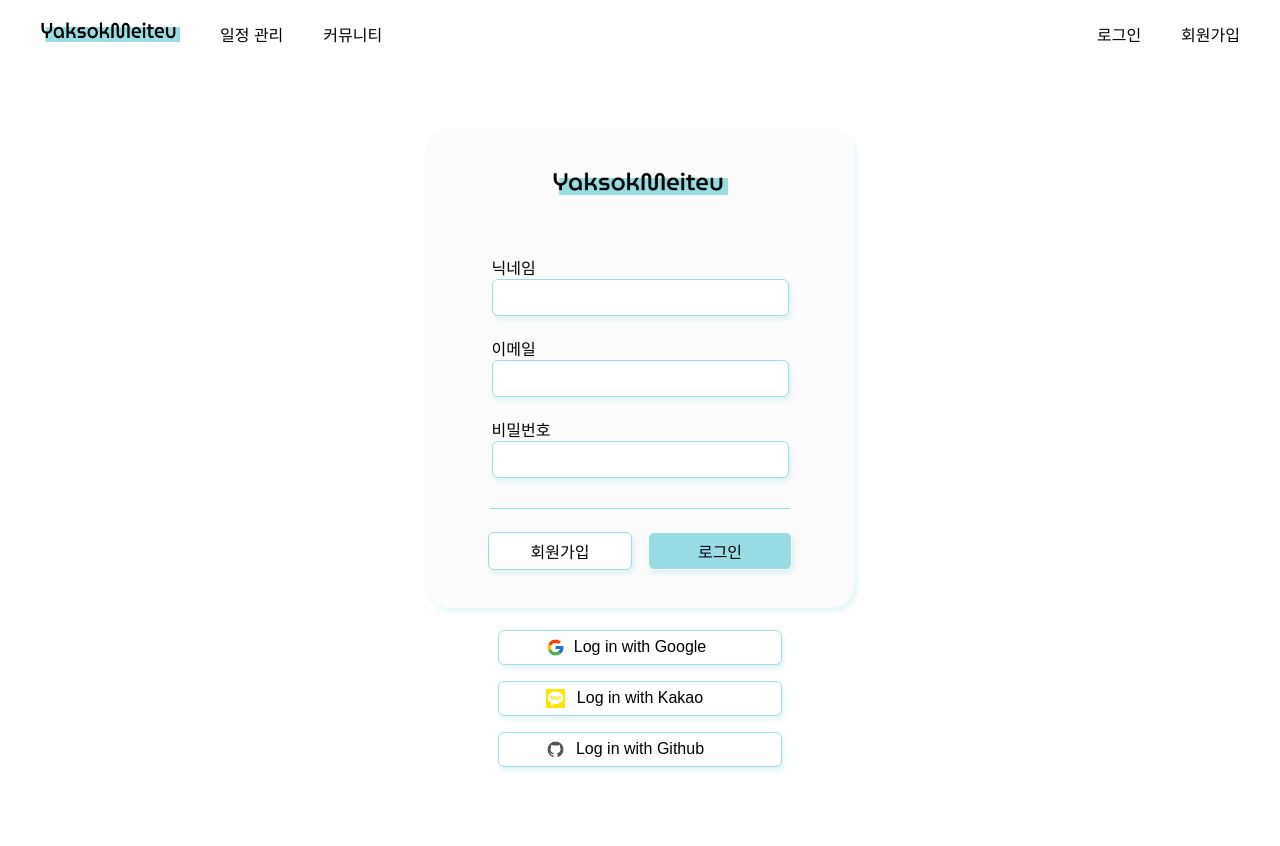
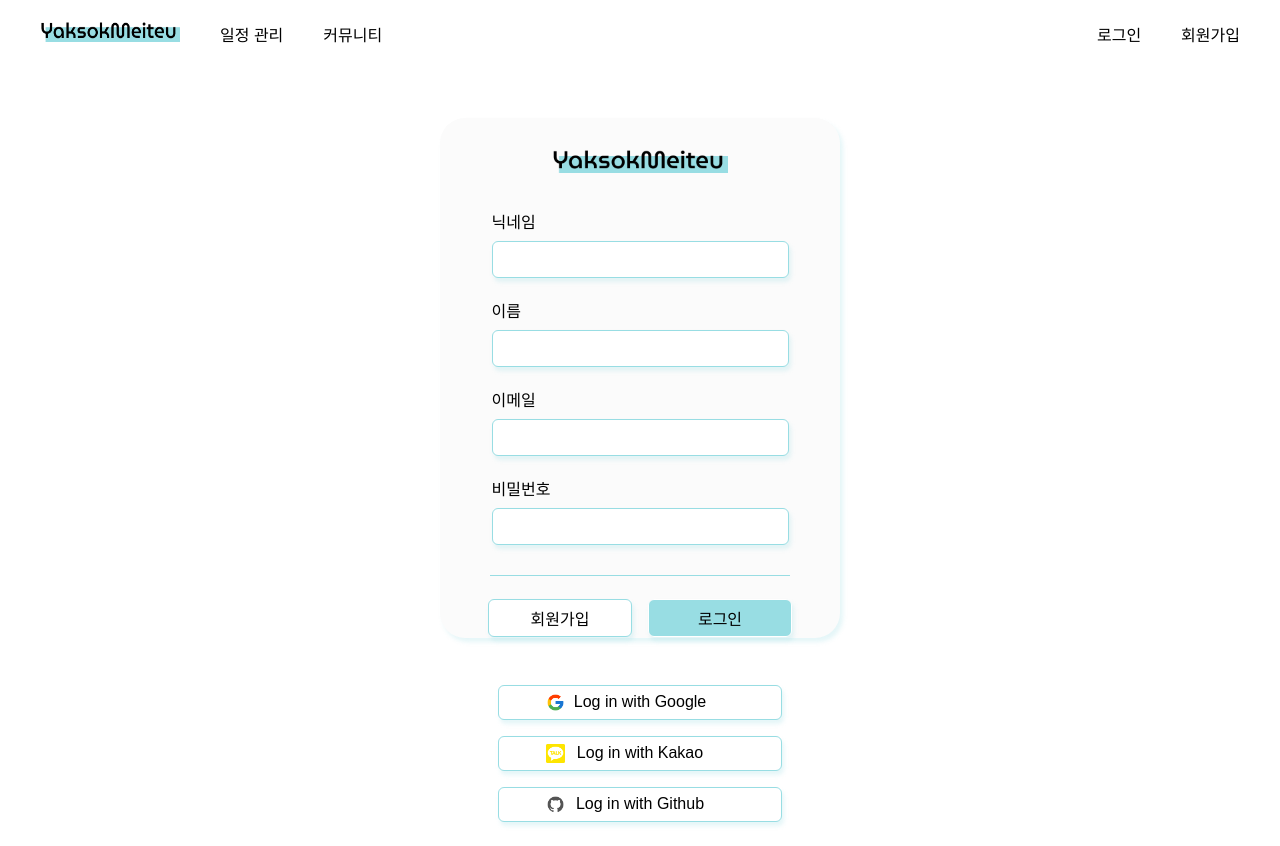
Before and after one commit to codestates-seb/seb44_main_032, a React (Vite) app in the folder client/: page /signup in a window 1280 px wide. Before the commit the page ends 800 px from the top, so only its background shows below. Built offline with nearby package versions, Linux system fonts and the light colour scheme; a small style sheet from the web is missing.

Commit message:
feat : 회원가입 페이지 0Auth 기능 구현

```diff
--- a/client/src/page/SignUp/SignUp.tsx
+++ b/client/src/page/SignUp/SignUp.tsx
@@ -1,6 +1,6 @@
 import { Link, useNavigate } from 'react-router-dom';
 import { useMutation, UseMutationResult } from 'react-query';
-import { useState } from 'react';
+import { useState, useEffect } from 'react';
 import styled from 'styled-components';
 import axios from 'axios';
 
@@ -21,8 +21,23 @@ type SignUpResponse = {
   password: string;
   name: string;
   nickname: string;
+  token: string;
   createdAt: string;
 };
+
+async function getAuthUrl(provider: string) {
+  // 해당 프로바이더의 인증 URL을 가져옴
+  const response = await fetch(`/api/auth/${provider}`);
+  const data = await response.json();
+  window.location.href = data.url;
+}
+
+async function getToken(code: string): Promise<SignUpResponse> {
+  // 코드를 사용하여 토큰을 가져옴
+  const response = await fetch(`/api/auth/token?code=${code}`);
+  const data = await response.json();
+  return data;
+}
 
 function SignUp() {
   const navigate = useNavigate();
@@ -30,17 +45,28 @@ function SignUp() {
   const [password, setPassword] = useState('');
   const [name, setName] = useState('');
   const [nickname, setNickname] = useState('');
-  const [errorMessage, setErrorMessage] = useState('');
-  const [isNicknameError, setNicknameError] = useState(false);
-  const [isEmailError, setEmailError] = useState(false);
-  const [isPasswordError, setPasswordError] = useState(false);
-  const [isEmailDuplicate, setEmailDuplicate] = useState(false);
 
   const signUpMutation: UseMutationResult<
     SignUpResponse,
     unknown,
     SignUpRequest
   > = useMutation(signUp);
+
+  useEffect(() => {
+    // URL 매개변수에서 코드를 가져와 토큰을 얻음
+    const urlParams = new URLSearchParams(window.location.search);
+    const code = urlParams.get('code');
+    if (code) {
+      getToken(code)
+        .then(data => {
+          saveToken(data.token);
+          navigate('/');
+        })
+        .catch(error => {
+          alert(error.message);
+        });
+    }
+  }, []);
 
   async function signUp(signUpRequest: SignUpRequest): Promise<SignUpResponse> {
     const response = await axios.post('/user/join', signUpRequest);
@@ -52,38 +78,38 @@ function SignUp() {
     //     nickname: '유닝',
     //     password: '12345678',
     //     createdAt: '몇일',
+    //     token: 'your_token_here',
     //   },
     // };
+    const { token } = response.data;
+    saveToken(token); // 토큰 저장
     navigate('/login'); // 회원 가입이 완료되면 로그인 페이지로 이동
     console.log(response);
     return response.data;
   }
 
   function formSubmitSignUpHandler() {
-    if (!email || !password || !nickname) {
-      setErrorMessage('모든 내용을 입력해주세요.');
+    if (!email || !password || !nickname || !name) {
+      alert('모든 내용을 입력해주세요.');
     } else if (!validateNickname(nickname)) {
-      setNicknameError(true);
-      setErrorMessage('닉네임은 2글자 이상이어야 합니다.');
+      alert('닉네임은 2글자 이상이어야 합니다.');
     } else if (!isValidEmail(email)) {
-      setNicknameError(false);
-      setEmailError(true);
-      setErrorMessage('이메일 형식이 잘 못 되었습니다.');
+      alert('이메일 형식이 잘 못 되었습니다.');
+    } else if (!validateName(name)) {
+      alert('이름은 1글자 이상이어야 합니다.');
     } else if (!isValidPassword(password)) {
-      setNicknameError(false);
-      setEmailError(false);
-      setPasswordError(true);
-      setErrorMessage('비밀번호는 8자 이상이어야 합니다.');
+      alert('비밀번호는 특수문자 2글자 포함해서 8자 이상이어야 합니다.');
     } else {
-      setNicknameError(false);
-      setEmailError(false);
-      setPasswordError(false);
       signUpMutation.mutate({ email, password, name, nickname });
     }
   }
 
   function validateNickname(nickname: string) {
     return nickname.length >= 2;
+  }
+
+  function validateName(name: string) {
+    return name.length > 1;
   }
 
   function isValidEmail(email: string) {
@@ -93,39 +119,53 @@ function SignUp() {
   }
 
   function isValidPassword(password: string) {
-    return password.length >= 8;
+    // 패스워드 유효성 검사
+    const isLongEnough = password.length >= 8; // 최소 8자 이상
+
+    const specialCharacterRegex = /[!@#$%^&*(),.?":{}|<>]/g;
+    const specialCharacterCount = (password.match(specialCharacterRegex) || [])
+      .length;
+    const hasEnoughSpecialCharacters = specialCharacterCount >= 2; // 최소 2개의 특수 문자
+
+    return isLongEnough && hasEnoughSpecialCharacters;
+  }
+
+  function saveToken(token: string): void {
+    // 토큰을 로컬 스토리지에 저장
+    localStorage.setItem('token', token);
+  }
+
+  function handleOAuthLogin(provider: string) {
+    // OAuth 로그인 버튼 클릭 시 해당 프로바이더의 인증 URL을 가져옴
+    getAuthUrl(provider);
   }
 
   return (
     <SignUpSection>
       <SignUpForm>
-        <LogoImg src={Logo} />
+        <LogoImg src={Logo} alt="logo" />
         <SignUpInputSection>
           <SignUpInputText>닉네임</SignUpInputText>
           <SignUpInput
             value={nickname}
             onChange={(e: any) => setNickname(e.target.value)}
           />
-          {isNicknameError && <ErrorText>{errorMessage}</ErrorText>}
+          <SignUpInputText>이름</SignUpInputText>
+          <SignUpInput
+            value={name}
+            onChange={(e: any) => setName(e.target.value)}
+          />
           <SignUpInputText>이메일</SignUpInputText>
           <SignUpInput
             value={email}
             onChange={(e: any) => setEmail(e.target.value)}
           />
-          {isEmailError && <ErrorText>{errorMessage}</ErrorText>}
-          {isEmailDuplicate && (
-            <ErrorText>이메일이 이미 사용 중입니다.</ErrorText>
-          )}
           <SignUpInputText>비밀번호</SignUpInputText>
           <SignUpInput
             type="password"
             value={password}
             onChange={(e: any) => setPassword(e.target.value)}
           />
-          {errorMessage &&
-            !isNicknameError &&
-            !isEmailError &&
-            !isEmailDuplicate && <ErrorText>{errorMessage}</ErrorText>}
         </SignUpInputSection>
         <SignUpBorder />
         <SignUpButtonSection>
@@ -135,9 +175,15 @@ function SignUp() {
           <LoginButton to="/login">로그인</LoginButton>
         </SignUpButtonSection>
         <SignUpOAuthSection>
-          <OAuthGoogle>Log in with Google</OAuthGoogle>
-          <OAuthKakao>Log in with Kakao</OAuthKakao>
-          <OAuthGithub>Log in with Github</OAuthGithub>
+          <OAuthGoogle onClick={() => handleOAuthLogin('google')}>
+            Log in with Google
+          </OAuthGoogle>
+          <OAuthKakao onClick={() => handleOAuthLogin('kakao')}>
+            Log in with Kakao
+          </OAuthKakao>
+          <OAuthGithub onClick={() => handleOAuthLogin('github')}>
+            Log in with Github
+          </OAuthGithub>
         </SignUpOAuthSection>
       </SignUpForm>
     </SignUpSection>
@@ -157,28 +203,27 @@ const SignUpSection = styled.div`
 const SignUpForm = styled.div`
   background-color: #fbfbfb;
   border-radius: 25px;
-  height: 480px;
-  max-width: 430px;
+  height: 520px;
+  max-width: 400px;
+  margin: 16px;
   width: 100%;
-  margin: 16px;
   display: flex;
   align-items: center;
   flex-direction: column;
-  margin-bottom: 80px;
+  margin-bottom: 60px;
   box-shadow: 3px 4px 4px rgb(152, 221, 227, 0.25);
 `;
 
 const LogoImg = styled.img`
   width: 176px;
-  margin-top: 20px;
-  padding: 24px;
+  margin-top: 16px;
+  padding: 16px;
 `;
 
 const SignUpInputSection = styled.div`
   display: flex;
   flex-direction: column;
   justify-content: start;
-  margin-top: 16px;
 `;
 
 const SignUpInputText = styled.div`
@@ -186,6 +231,7 @@ const SignUpInputText = styled.div`
   justify-content: start;
   font-size: 16px;
   margin-top: 20px;
+  margin-bottom: 8px;
   max-width: 500px;
 `;
 
@@ -249,8 +295,8 @@ const SignUpButton = styled.button`
 const SignUpOAuthSection = styled.div`
   display: flex;
   flex-direction: column;
+  margin-top: 16px;
   padding: 16px;
-  margin-top: 28px;
 `;
 
 const OAuthGoogle = styled.button`
@@ -312,10 +358,3 @@ const OAuthGithub = styled.button`
   box-shadow: 2px 4px 4px rgb(152, 221, 227, 0.25);
   cursor: pointer;
 `;
-
-const ErrorText = styled.div`
-  margin-top: 8px;
-  font-size: 12px;
-  color: #545454;
-  text-align: right;
-`;
```
